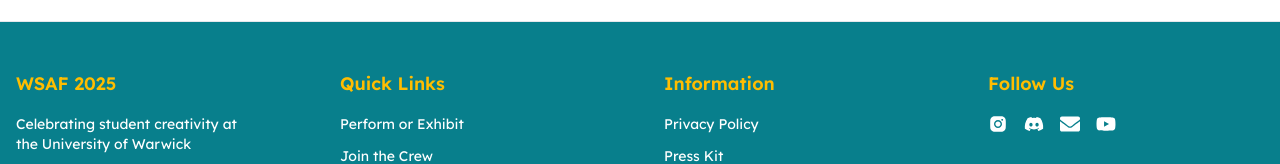
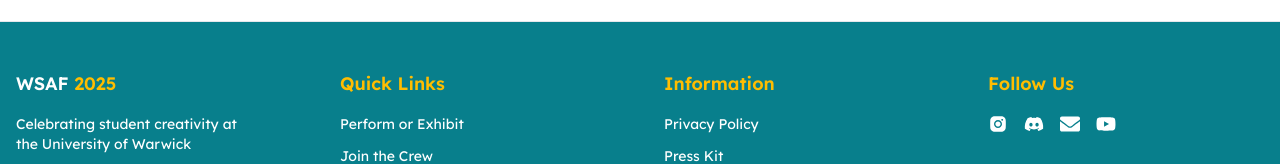
Before and after one commit to WarwickStudentArtsFestival/wsaf25-website, a Next.js app: page / in a window 1280 px wide. Shown: the part 4317-4481 px from the top of the page. Built offline with nearby package versions, Linux system fonts and the light colour scheme.

Commit message:
:lipstick: Make WSAF in footer white

```diff
--- a/src/app/components/footer.tsx
+++ b/src/app/components/footer.tsx
@@ -1,5 +1,5 @@
 import Link from 'next/link';
-import { FaEnvelope, FaYoutube, FaDiscord, FaGithub } from 'react-icons/fa';
+import { FaDiscord, FaEnvelope, FaGithub, FaYoutube } from 'react-icons/fa';
 import { AiFillInstagram } from 'react-icons/ai';
 
 type LinkItem = {
@@ -9,7 +9,7 @@ type LinkItem = {
 };
 
 type SectionProps = {
-  title: string;
+  title: string | React.ReactNode;
   children: React.ReactNode;
 };
 
@@ -80,7 +80,13 @@ const Footer: React.FC = () => {
     <footer className="bg-teal text-white w-full border-t">
       <div className="container mx-auto px-4 py-8 md:py-12">
         <div className="grid grid-cols-2 md:grid-cols-4 gap-8 md:gap-12">
-          <Section title="WSAF 2025">
+          <Section
+            title={
+              <span>
+                <span className="text-white">WSAF</span> 2025
+              </span>
+            }
+          >
             <p className="text-sm text-left pr-8 text-muted-foreground">
               Celebrating student creativity at the University of Warwick
             </p>
```
